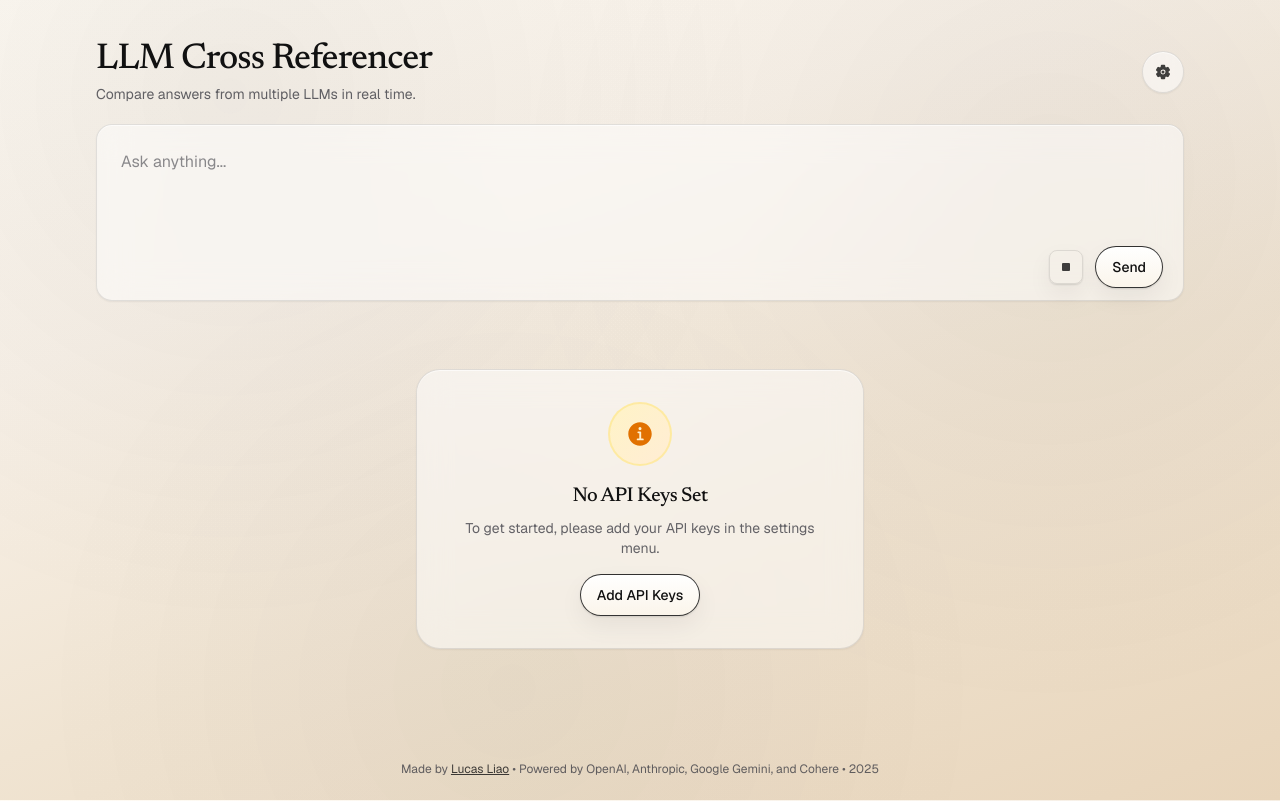
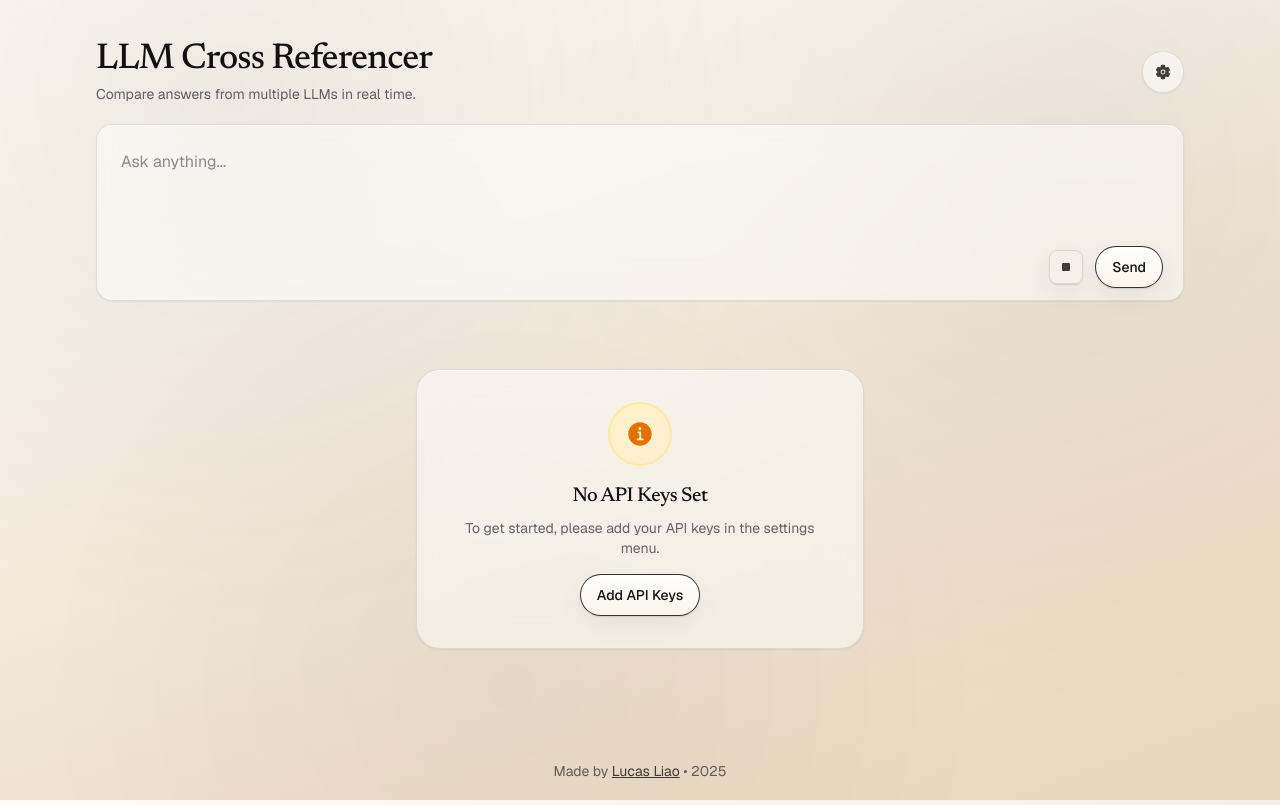
Before and after one commit to lucasliao0403/llm-cross-referencer, a Next.js app: page / in a window 1280 px wide. Built offline with nearby package versions, Linux system fonts and the light colour scheme.

Commit message:
UI changes

```diff
--- a/src/app/layout.tsx
+++ b/src/app/layout.tsx
@@ -19,7 +19,7 @@ const newsReader = Newsreader({
 });
 
 export const metadata: Metadata = {
-  title: "LLM Cross Referencer",
+  title: "Cross Referencer",
   description: "Compare responses from multiple LLMs side-by-side",
   icons: {
     icon: '/favicon.svg',
--- a/src/app/page.tsx
+++ b/src/app/page.tsx
@@ -403,7 +403,7 @@ Provide a neutral summary of what each source said:`;
            </motion.div>
          ) : (
          <div className={`grid gap-5 ${
-           availableModels.length === 1 ? 'grid-cols-1 max-w-md mx-auto' :
+           availableModels.length === 1 ? 'grid-cols-1' :
            availableModels.length === 2 ? 'grid-cols-1 md:grid-cols-2' :
            availableModels.length === 3 ? 'grid-cols-1 md:grid-cols-2 xl:grid-cols-3' :
            'grid-cols-1 md:grid-cols-2 xl:grid-cols-4'
@@ -485,8 +485,8 @@ Provide a neutral summary of what each source said:`;
         </div>
          )}
       </main>
-             <footer className="w-full max-w-6xl px-4 sm:px-6 md:px-8 py-6 text-xs text-ink-muted/80 text-center">
-        Made by <a href="https://x.com/liao_lucas" target="_blank" rel="noopener noreferrer" className="text-ink/80 hover:text-ink transition-colors underline">Lucas Liao</a> • Powered by OpenAI, Anthropic, Google Gemini, and Cohere • 2025
+      <footer className="w-full max-w-6xl px-4 sm:px-6 md:px-8 py-6 text-sm text-ink-muted/80 text-center">
+        Made by <a href="https://x.com/liao_lucas" target="_blank" rel="noopener noreferrer" className="text-ink/80 hover:text-ink transition-colors underline">Lucas Liao</a> • 2025
       </footer>
 
       <ApiKeysModal
```
Also changed, not shown: public/favicon.svg.
